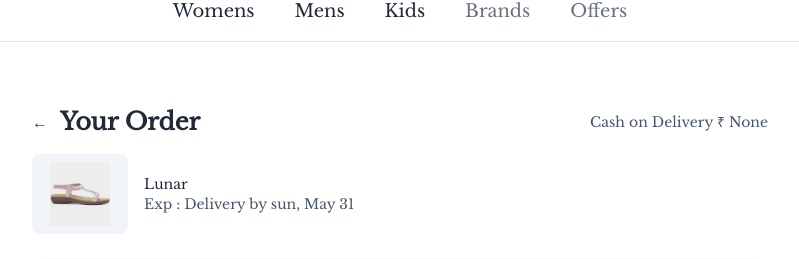
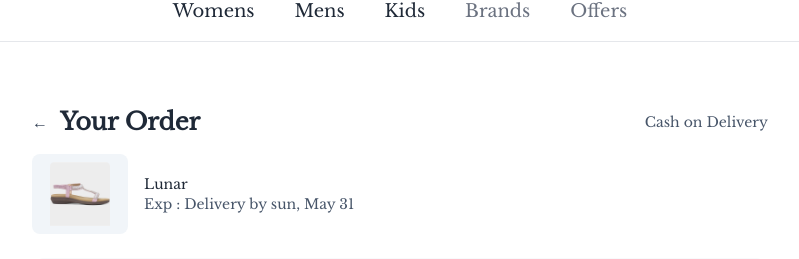
Before and after one commit to Thirukumaran25/shoewebsite, a Django app: page /track/1/ in a window 1280 px wide. Shown: the part 179-438 px from the top of the page, without its empty margins (240-1039 px from the left). Run offline with Django 5.2, Linux system fonts and the light colour scheme; data comes from the database, SQL or seed files in the repository; some libraries are stand-ins or nearby versions.

Commit message:
Update track.html

```diff
--- a/shoewebsite/templates/track.html
+++ b/shoewebsite/templates/track.html
@@ -5,7 +5,7 @@
       <div class="flex items-center gap-3">
         <a href="{% url 'cart' %}" class="text-slate-700">←</a>
         <h1 class="text-2xl font-semibold">Your Order</h1>
-        <div class="ml-auto text-sm text-slate-600">Cash on Delivery ₹ {{ order.total_amount }}</div>
+        <div class="ml-auto text-sm text-slate-600">Cash on Delivery</div>
       </div>
 
       <section class="mt-4 flex items-center gap-4">
```
